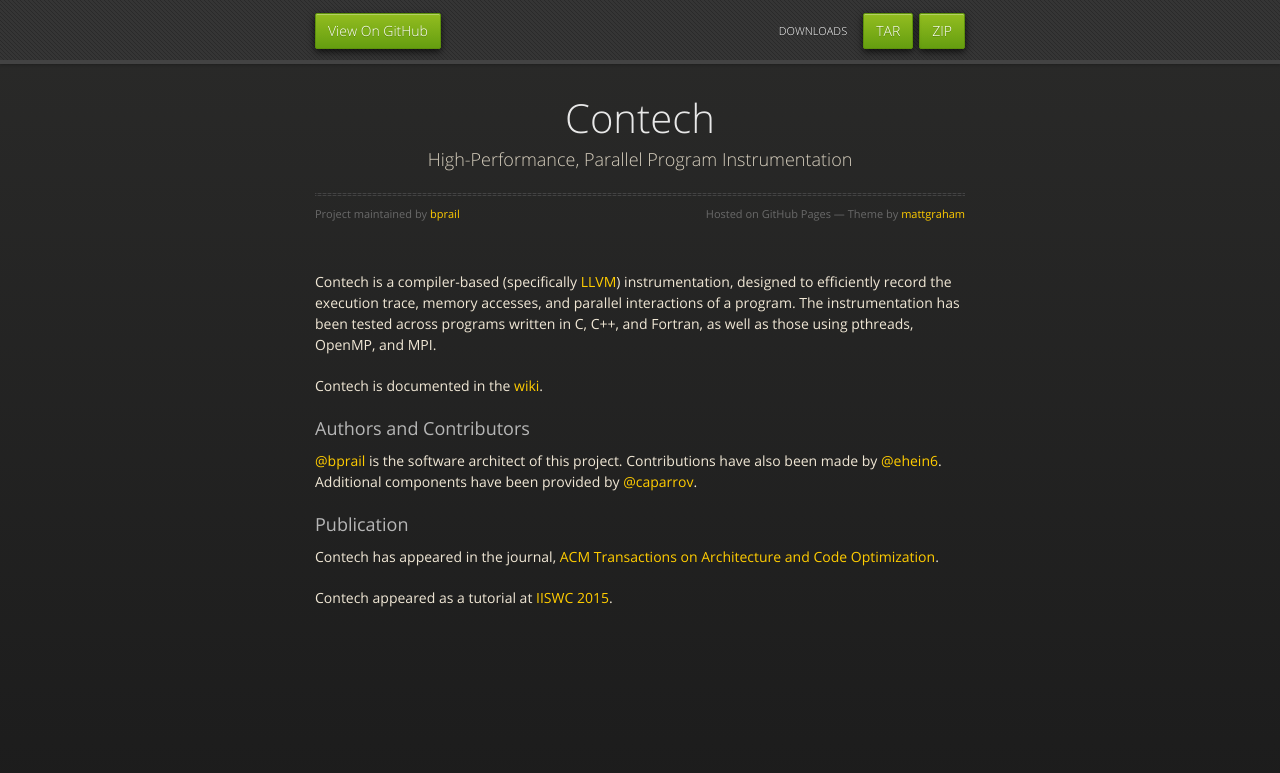
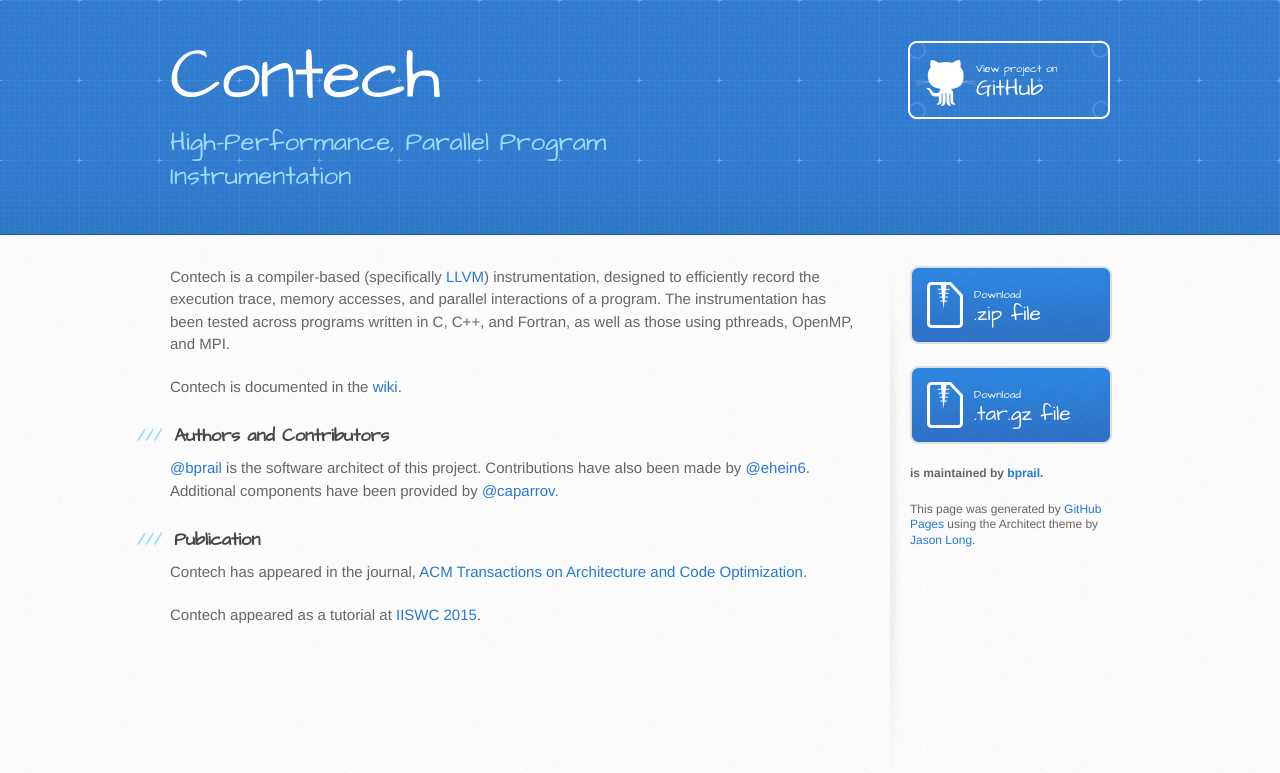
Before and after one commit to bprail/contech, a plain HTML site: page index.html in a window 1280 px wide. Drawn offline with nearby package versions, Linux system fonts and the light colour scheme.

Commit message:
Create gh-pages branch via GitHub

```diff
--- a/index.html
+++ b/index.html
@@ -1,44 +1,34 @@
-<!doctype html>
+<!DOCTYPE html>
 <html>
   <head>
-    <meta charset="utf-8">
+    <meta charset='utf-8'>
     <meta http-equiv="X-UA-Compatible" content="chrome=1">
+    <meta name="viewport" content="width=device-width, initial-scale=1, maximum-scale=1">
+    <link href='https://fonts.googleapis.com/css?family=Architects+Daughter' rel='stylesheet' type='text/css'>
+    <link rel="stylesheet" type="text/css" href="stylesheets/stylesheet.css" media="screen">
+    <link rel="stylesheet" type="text/css" href="stylesheets/github-light.css" media="screen">
+    <link rel="stylesheet" type="text/css" href="stylesheets/print.css" media="print">
+
+    <!--[if lt IE 9]>
+    <script src="//html5shiv.googlecode.com/svn/trunk/html5.js"></script>
+    <![endif]-->
+
     <title>Contech by bprail</title>
-    <link rel="stylesheet" href="stylesheets/styles.css">
-    <link rel="stylesheet" href="stylesheets/github-dark.css">
-    <script src="https://ajax.googleapis.com/ajax/libs/jquery/1.7.1/jquery.min.js"></script>
-    <script src="javascripts/respond.js"></script>
-    <!--[if lt IE 9]>
-      <script src="//html5shiv.googlecode.com/svn/trunk/html5.js"></script>
-    <![endif]-->
-    <!--[if lt IE 8]>
-    <link rel="stylesheet" href="stylesheets/ie.css">
-    <![endif]-->
-    <meta name="viewport" content="width=device-width, initial-scale=1, user-scalable=no">
+  </head>
 
-  </head>
   <body>
-      <div id="header">
-        <nav>
-          <li class="fork"><a href="https://github.com/bprail/contech">View On GitHub</a></li>
-          <li class="downloads"><a href="https://github.com/bprail/contech/zipball/master">ZIP</a></li>
-          <li class="downloads"><a href="https://github.com/bprail/contech/tarball/master">TAR</a></li>
-          <li class="title">DOWNLOADS</li>
-        </nav>
-      </div><!-- end header -->
+    <header>
+      <div class="inner">
+        <h1>Contech</h1>
+        <h2>High-Performance, Parallel Program Instrumentation</h2>
+        <a href="https://github.com/bprail/contech" class="button"><small>View project on</small> GitHub</a>
+      </div>
+    </header>
 
-    <div class="wrapper">
-
-      <section>
-        <div id="title">
-          <h1>Contech</h1>
-          <p>High-Performance, Parallel Program Instrumentation</p>
-          <hr>
-          <span class="credits left">Project maintained by <a href="https://github.com/bprail">bprail</a></span>
-          <span class="credits right">Hosted on GitHub Pages &mdash; Theme by <a href="https://twitter.com/michigangraham">mattgraham</a></span>
-        </div>
-
-        <p>Contech is a compiler-based (specifically <a href="http://llvm.org">LLVM</a>) instrumentation, designed to efficiently record the execution trace, memory accesses, and parallel interactions of a program.  The instrumentation has been tested across programs written in C, C++, and Fortran, as well as those using pthreads, OpenMP, and MPI.</p>
+    <div id="content-wrapper">
+      <div class="inner clearfix">
+        <section id="main-content">
+          <p>Contech is a compiler-based (specifically <a href="http://llvm.org">LLVM</a>) instrumentation, designed to efficiently record the execution trace, memory accesses, and parallel interactions of a program.  The instrumentation has been tested across programs written in C, C++, and Fortran, as well as those using pthreads, OpenMP, and MPI.</p>
 
 <p>Contech is documented in the <a href="https://github.com/bprail/contech/wiki/Contech">wiki</a>.</p>
 
@@ -53,10 +43,25 @@
 <p>Contech has appeared in the journal, <a href="http://dx.doi.org/10.1145/2776893">ACM Transactions on Architecture and Code Optimization</a>.</p>
 
 <p>Contech appeared as a tutorial at <a href="http://www.iiswc.org/iiswc2015/index.html">IISWC 2015</a>.</p>
-      </section>
+        </section>
 
+        <aside id="sidebar">
+          <a href="https://github.com/bprail/contech/zipball/master" class="button">
+            <small>Download</small>
+            .zip file
+          </a>
+          <a href="https://github.com/bprail/contech/tarball/master" class="button">
+            <small>Download</small>
+            .tar.gz file
+          </a>
+
+          <p class="repo-owner"><a href="https://github.com/bprail/contech"></a> is maintained by <a href="https://github.com/bprail">bprail</a>.</p>
+
+          <p>This page was generated by <a href="https://pages.github.com">GitHub Pages</a> using the Architect theme by <a href="https://twitter.com/jasonlong">Jason Long</a>.</p>
+        </aside>
+      </div>
     </div>
-    <!--[if !IE]><script>fixScale(document);</script><![endif]-->
+
 
   </body>
 </html>
```
